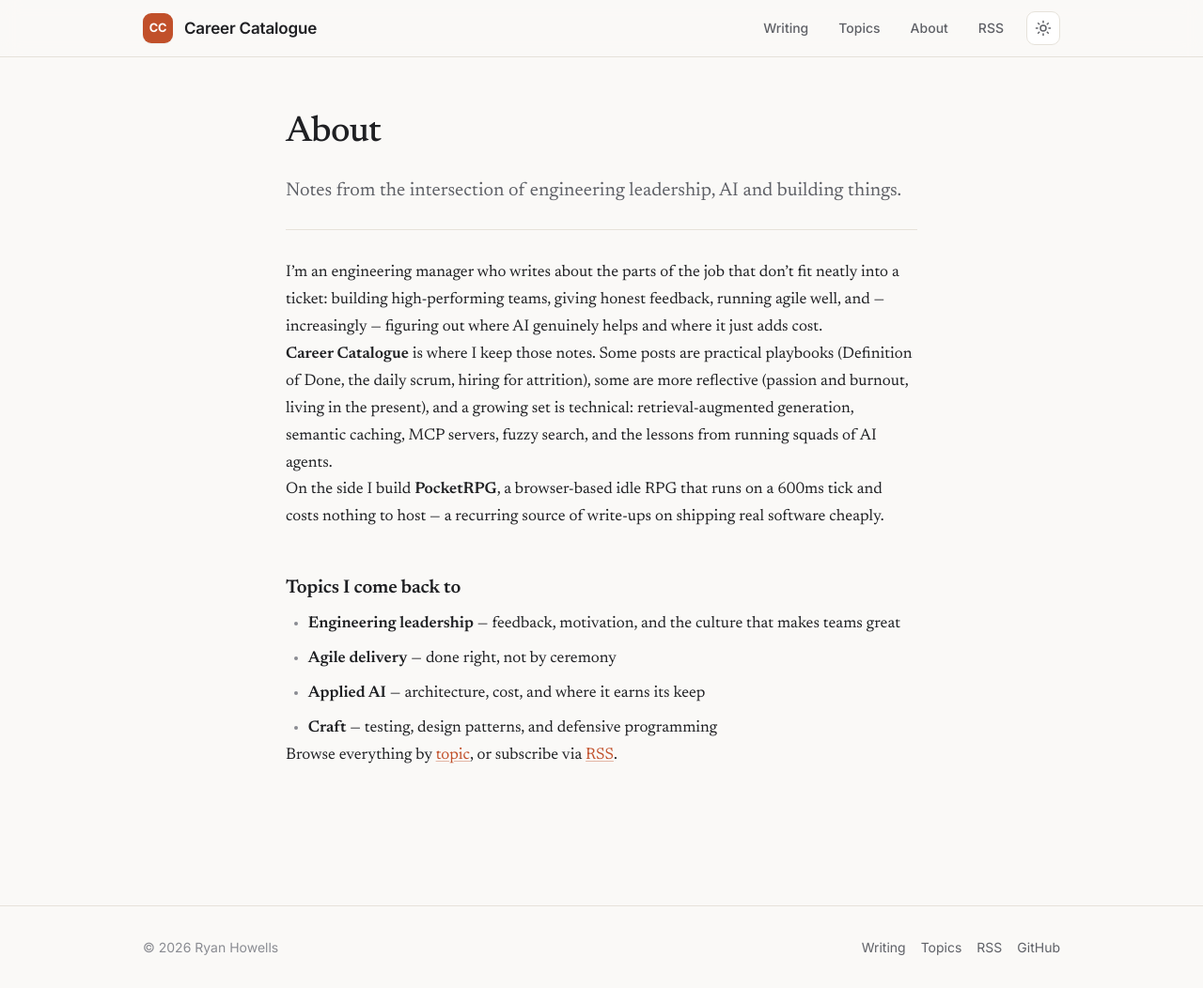
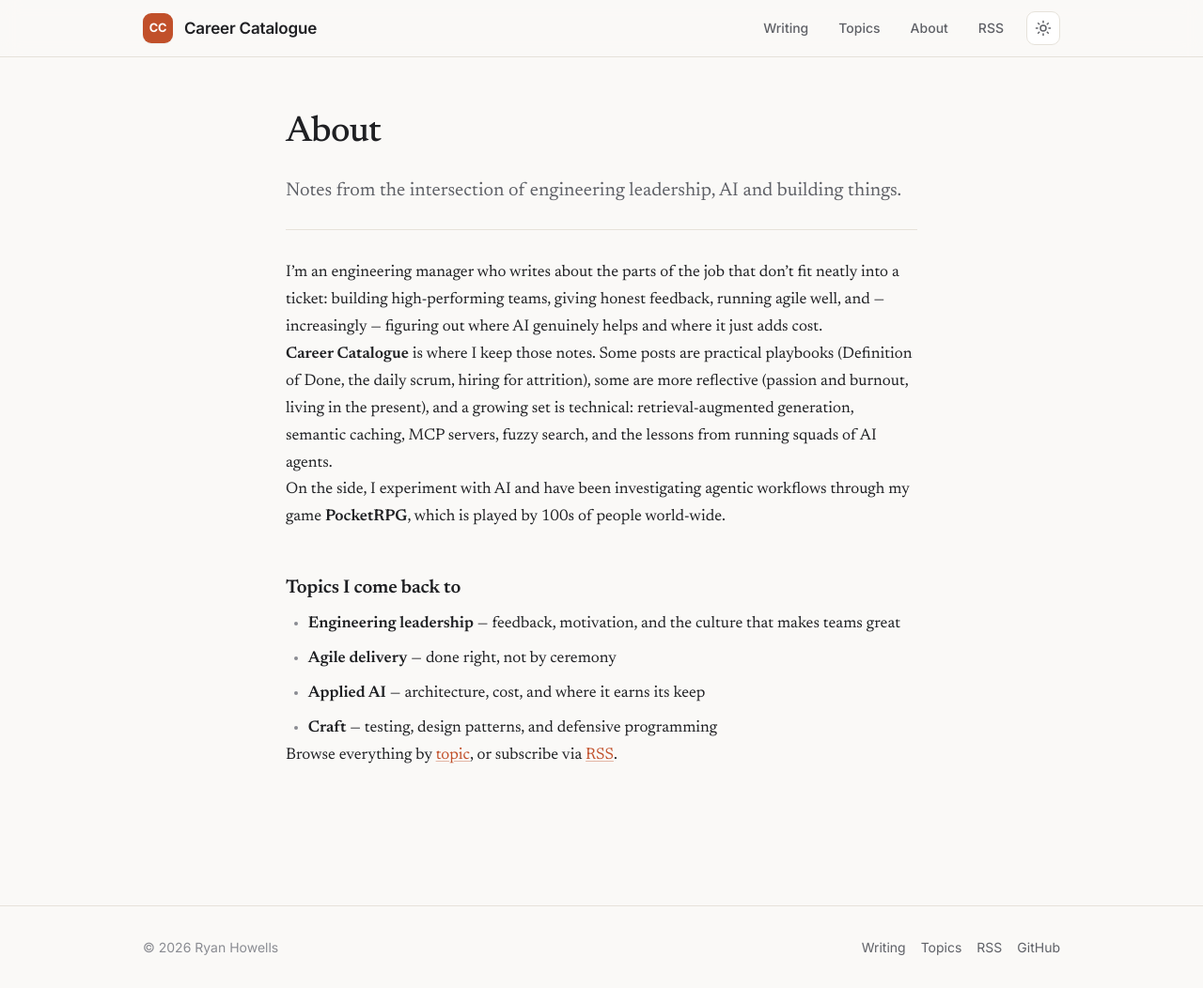
Before and after one commit to howellsryan/career-catalogue, a Jekyll site: the page built from about.md, in a window 1280 px wide and 1052 px high. Shown: the whole window at 94% size. Built offline with Jekyll 4.4.1, drawn with Linux system fonts in a browser that asks for light colours.

Commit message:
Reword PocketRPG mention on About page
Co-Authored-By: Claude Opus 4.8 <noreply@anthropic.com>
Claude-Session: https://claude.ai/code/session_01HTFYnbB4jDDPHJ6AFjTEKS

```diff
--- a/about.md
+++ b/about.md
@@ -16,9 +16,8 @@ more reflective (passion and burnout, living in the present), and a growing set
 is technical: retrieval-augmented generation, semantic caching, MCP servers,
 fuzzy search, and the lessons from running squads of AI agents.
 
-On the side I build **PocketRPG**, a browser-based idle RPG that runs on a
-600ms tick and costs nothing to host — a recurring source of write-ups on
-shipping real software cheaply.
+On the side, I experiment with AI and have been investigating agentic workflows
+through my game **PocketRPG**, which is played by 100s of people world-wide.
 
 ### Topics I come back to
 
```
